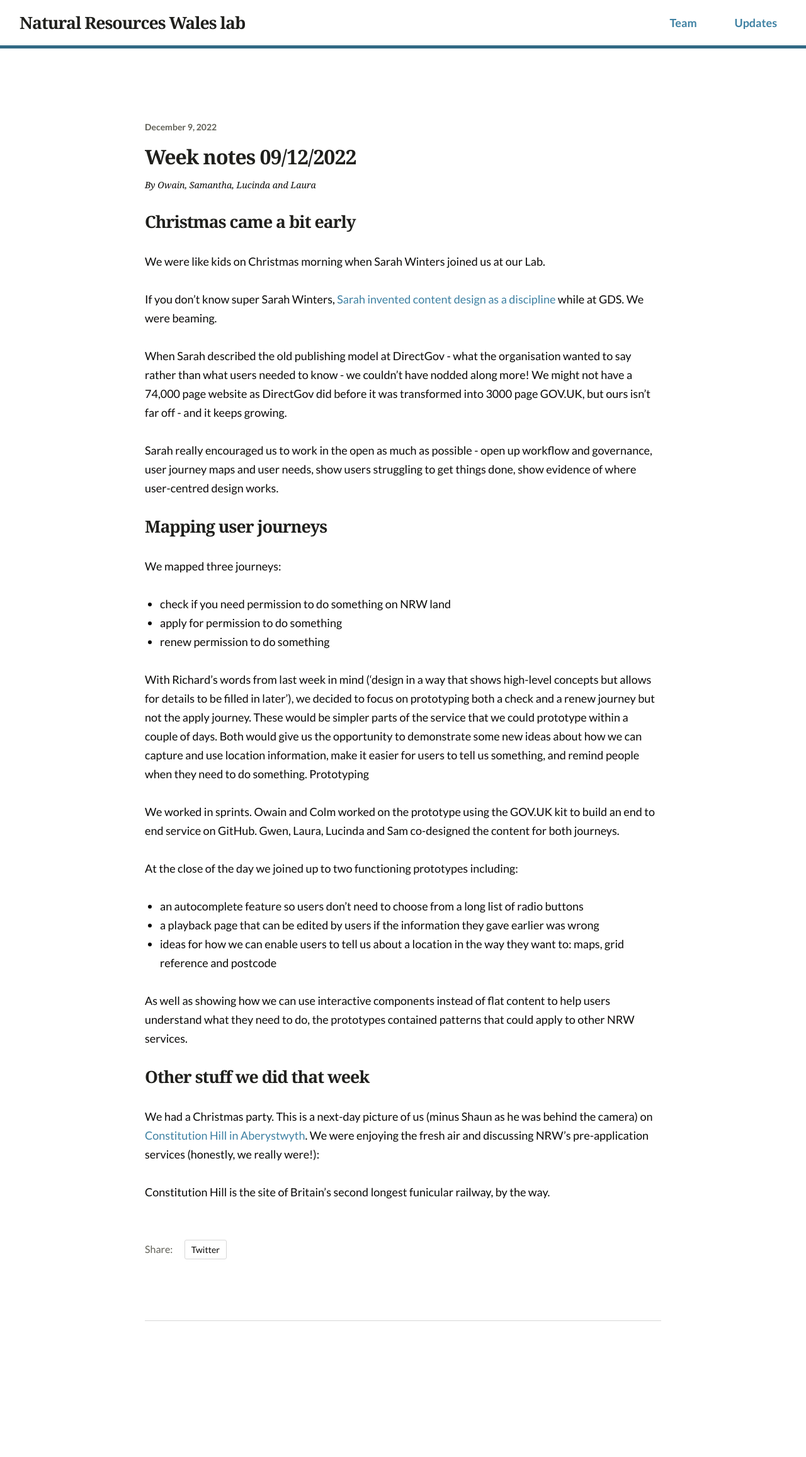
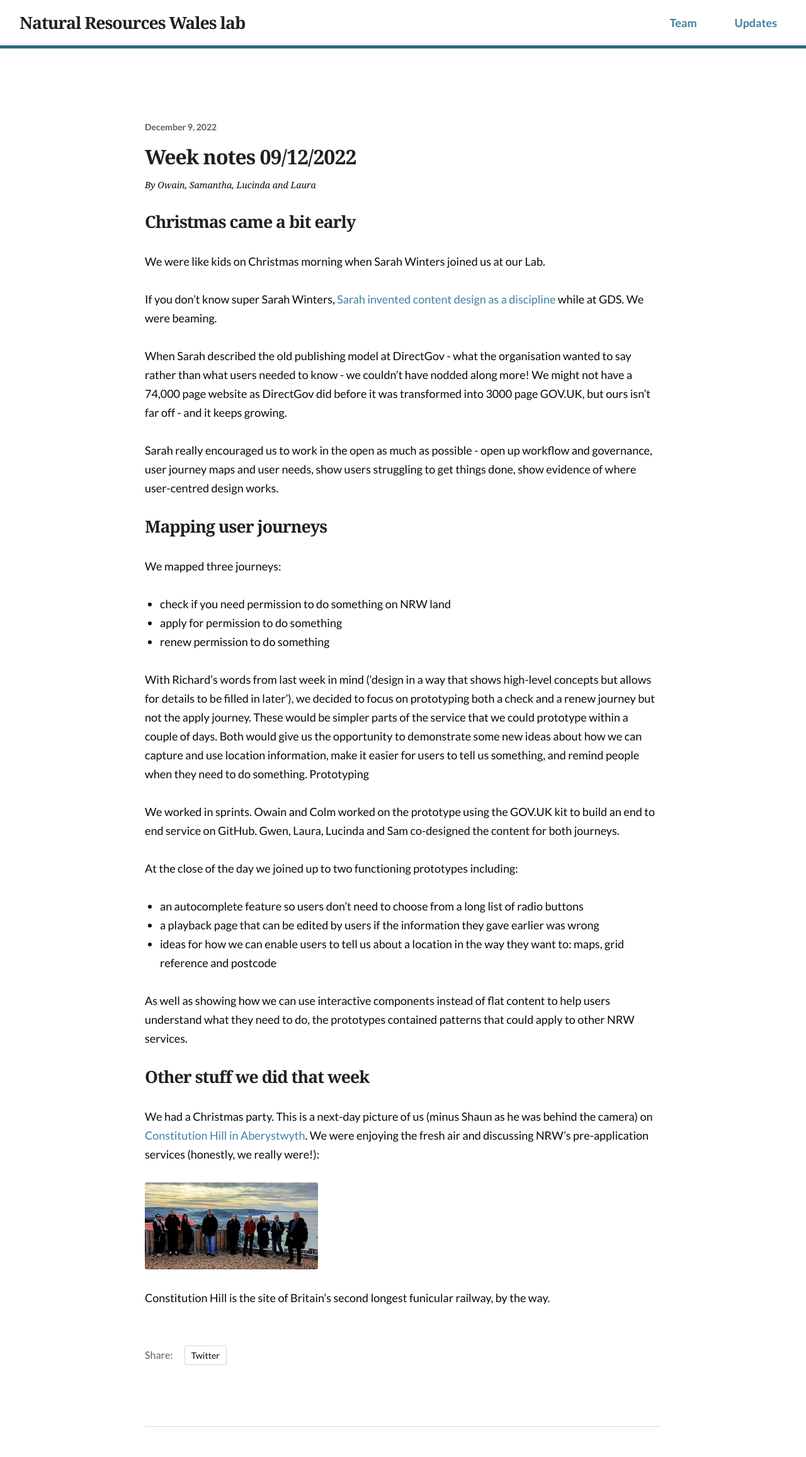
Before and after one commit to nrw-lab/nrw-lab.github.io, a Jekyll site: the page built from en/updates/_posts/2022-12-09-week-notes.md, in a window 1280 px wide. Shown: the whole page at 63% size. Built offline with Jekyll 4.4.1, drawn with Linux system fonts in a browser that asks for light colours; before the commit the page ends 2146 px from its top, so only the background shows below that.

Commit message:
Update 2022-12-09-week-notes.md

```diff
--- a/en/updates/_posts/2022-12-09-week-notes.md
+++ b/en/updates/_posts/2022-12-09-week-notes.md
@@ -42,4 +42,6 @@ As well as showing how we can use interactive components instead of flat content
 
 We had a Christmas party. This is a next-day picture of us (minus Shaun as he was behind the camera) on [Constitution Hill in Aberystwyth](https://www.visitwales.com/attraction/train/aberystwyth-cliff-railway-1404349). We were enjoying the fresh air and discussing NRW’s pre-application services (honestly, we really were!):
 
+![alt text](https://github.com/nrw-lab/nrw-lab.github.io/blob/165765d936751378e6c22f7e49df1777ec21af2e/images/digtal-team.jpg)
+
 Constitution Hill is the site of Britain’s second longest funicular railway, by the way.
```
